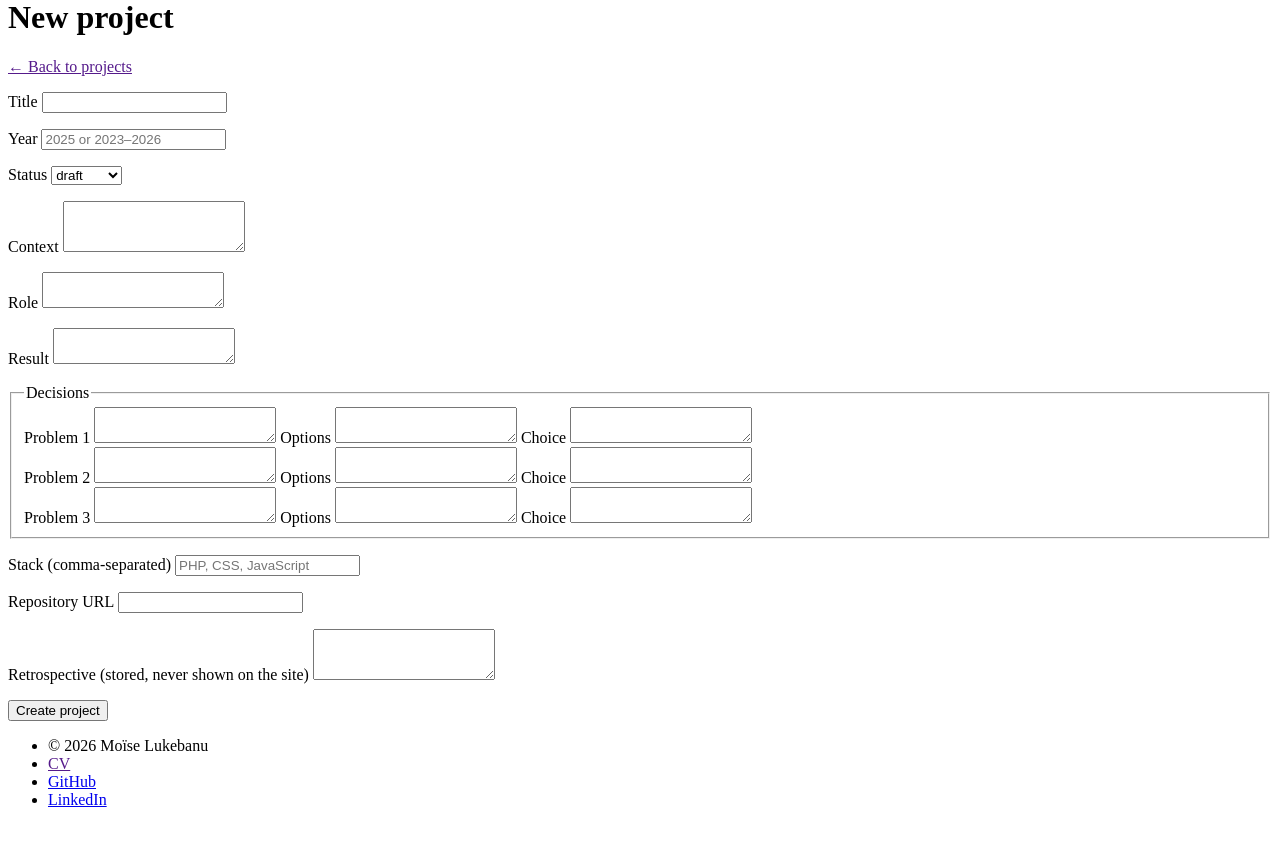
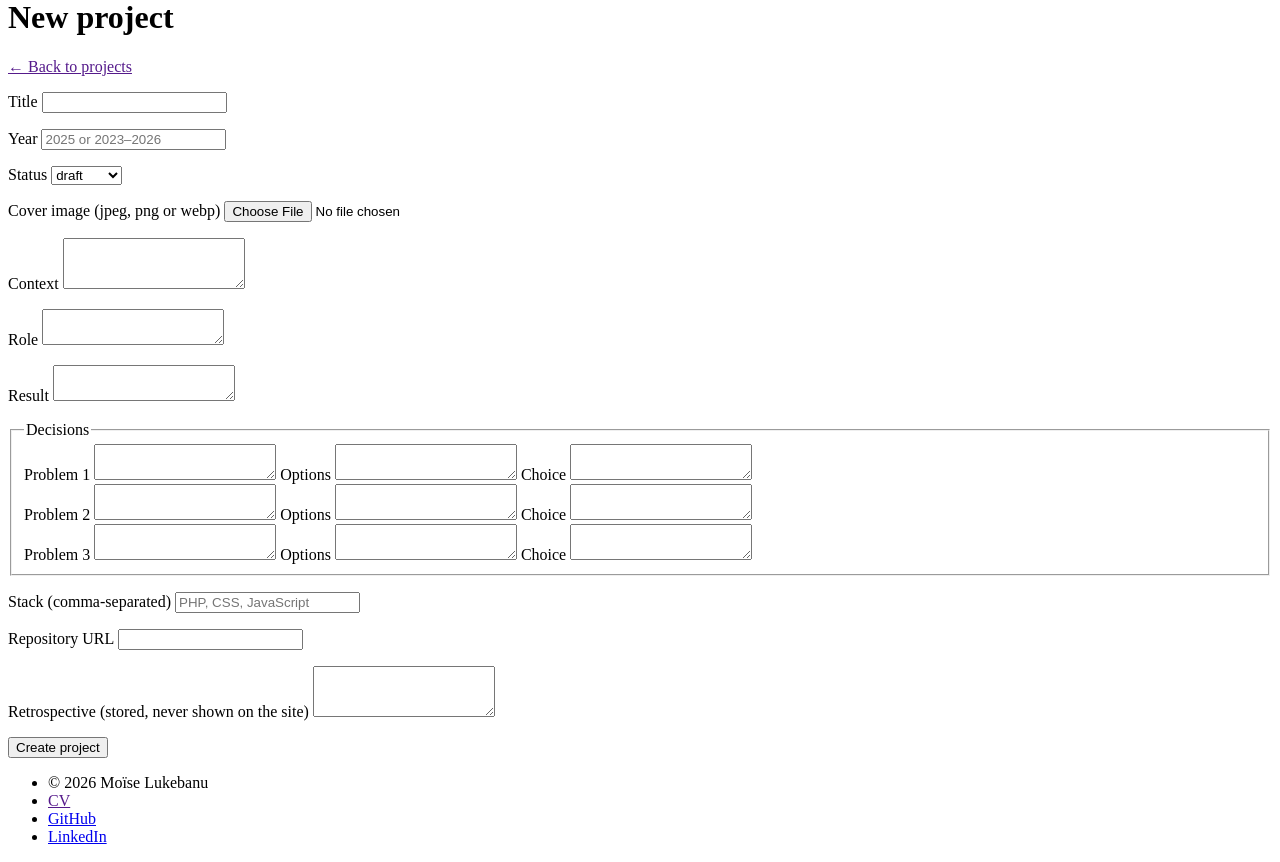
Before and after one commit to moiselkbn/portfolio, a PHP site: template includes/views/admin/project-form.php in a window 1280 px wide. Shown: the part 152-1014 px from the top of the page. Before the commit the page ends 959 px from the top, so only its background shows below. Run offline with PHP 8.4, Linux system fonts and the light colour scheme; the template is opened without the code that fills it: most values are stand-ins (such as "Sample title", 1, 10 or a date in 2020); data that the repository does not hold is empty; some web fonts are replaced.

Commit message:
Admin step D2 — cover image upload wired into the project form
- projects.php: cover_image in emptyProjectForm/projectFormFromRow/
  projectParams + the INSERT and UPDATE column list
- project-form.php: enctype=multipart/form-data, a file input, and a
  preview of the current cover when editing
- index.php: on POST, validateUploadedImage() alongside the field
  checks; storeUploadedImage() only once the whole form is valid;
  the existing cover is kept when no new file is sent

Verified: upload -> re-encoded WebP under public/medias/{slug}/, DB
holds the random name, media URL serves 200 image/webp, a .php renamed
.webp is rejected (Format non accepté).

```diff
--- a/includes/views/admin/project-form.php
+++ b/includes/views/admin/project-form.php
@@ -26,7 +26,8 @@ $err = static function (string $field) use ($errors): string {
 
 <p><a href="<?= e(url('admin/projects')) ?>">&larr; Back to projects</a></p>
 
-<form class="form form--wide" method="post" action="<?= e($action) ?>">
+<form class="form form--wide" method="post" action="<?= e($action) ?>"
+      enctype="multipart/form-data">
   <?= csrfField() ?>
 
   <p class="form__row">
@@ -51,6 +52,18 @@ $err = static function (string $field) use ($errors): string {
       <?php endforeach; ?>
     </select>
     <?= $err('status') ?>
+  </p>
+
+  <p class="form__row">
+    <label class="form__label" for="cover_image">Cover image (jpeg, png or webp)</label>
+    <?php if (!empty($form['cover_image']) && $isEdit): ?>
+      <img class="form__preview"
+           src="<?= e(url('medias/' . slugify($form['title']) . '/' . $form['cover_image'])) ?>"
+           alt="Current cover">
+    <?php endif; ?>
+    <input class="form__input" type="file" id="cover_image" name="cover_image"
+           accept="image/jpeg,image/png,image/webp">
+    <?= $err('cover_image') ?>
   </p>
 
   <p class="form__row">
```
Also changed, not shown: includes/admin/projects.php (+7 -4 lines), public/index.php (+26 -0 lines), public/assets/style/style.css.
